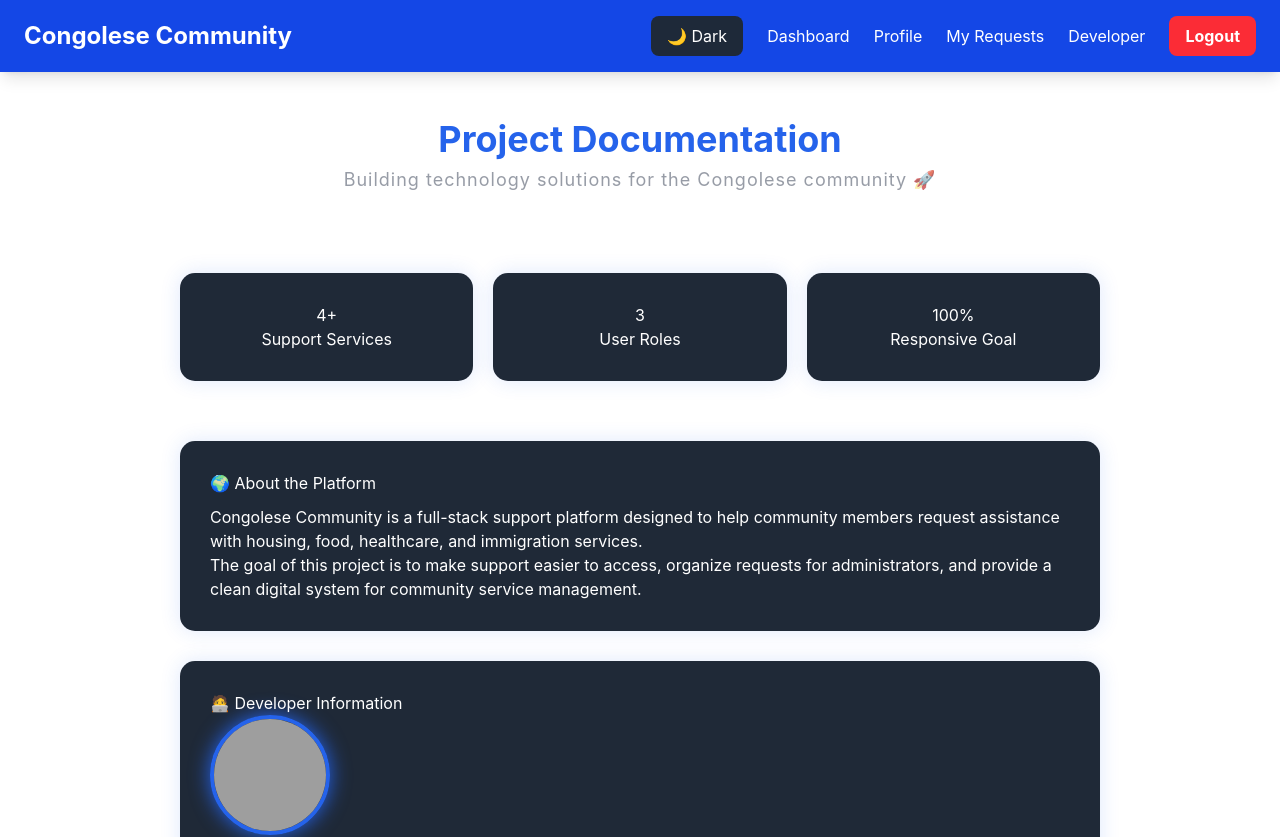
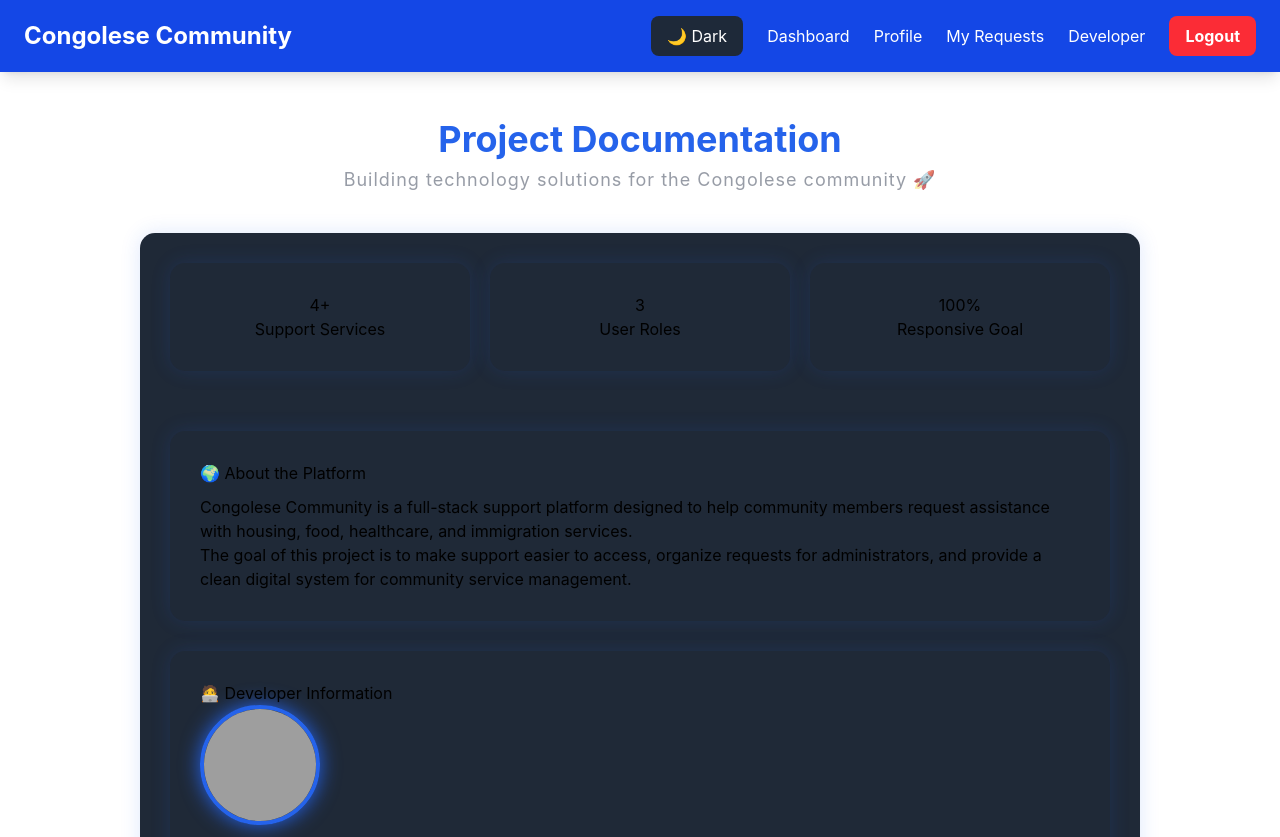
Before and after one commit to joekalala880/congolese-community-platform, a React app in the folder frontend/: page /developer in a window 1280 px wide. Shown: the top 837 px of the page. Built offline with nearby package versions, Linux system fonts and the light colour scheme; grey boxes are pictures that could not be loaded; the HTML template or start-up script is replaced by a standard one.

Commit message:
Fix system status card alignment

```diff
--- a/frontend/src/DeveloperPage.jsx
+++ b/frontend/src/DeveloperPage.jsx
@@ -48,7 +48,18 @@ function Developer() {
 </p>
       </div>
 
-      <div style={{ padding: "40px", maxWidth: "1000px", margin: "auto", color: "white" }}>
+     <div
+  style={{
+    backgroundColor: "#1f2937",
+    padding: "30px",
+    borderRadius: "15px",
+    marginBottom: "30px",
+    maxWidth: "1000px",
+    margin: "0 auto 30px auto",
+    boxShadow: "0 0 20px rgba(37, 99, 235, 0.15)",
+    transition: "0.3s ease",
+  }}
+>
         <div
           style={{
             display: "grid",
```
